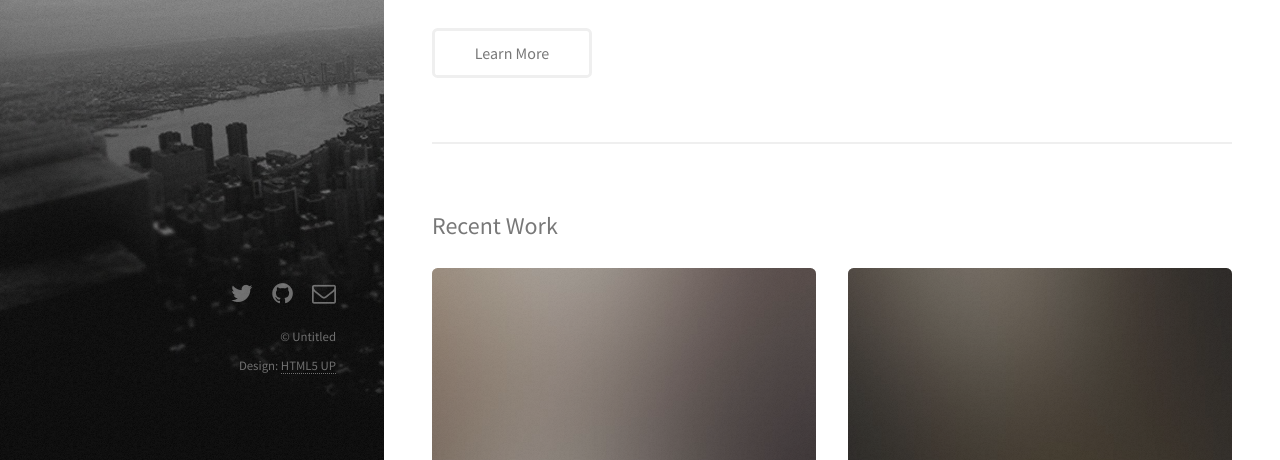
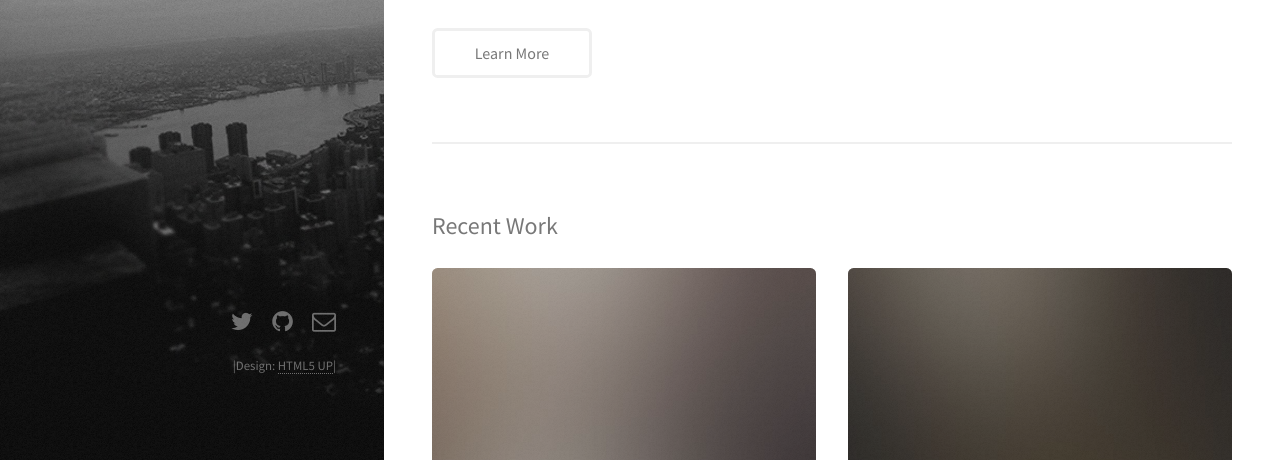
Before and after one commit to MickinSahni/MickinSahni, a plain HTML site: page index.html in a window 1280 px wide. Shown: the part 340-800 px from the top of the page. Drawn offline with Linux system fonts and the light colour scheme.

Commit message:
Updated index.html
Updating copyright

```diff
--- a/index.html
+++ b/index.html
@@ -457,7 +457,7 @@ print 'It took ' + i + ' iterations to sort the deck.';</code></pre>
 					<li><a href="mailto:Mickin@MickinSahni.com" class="icon fa-envelope-o"><span class="label">Email</span></a></li>
 				</ul>
 				<ul class="copyright">
-					<li>&copy; Untitled</li><li>Design: <a href="http://html5up.net">HTML5 UP</a></li>
+					<!-- <li>&copy; Untitled</li> --><li>|Design: <a href="http://html5up.net">HTML5 UP</a>|</li>
 				</ul>
 			</footer>
 
```
